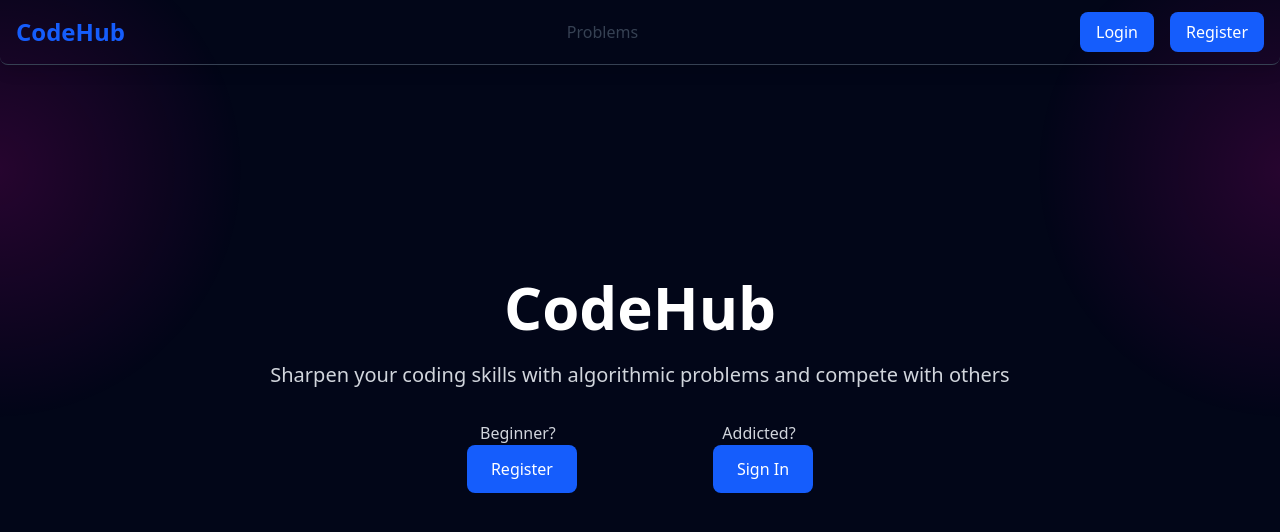
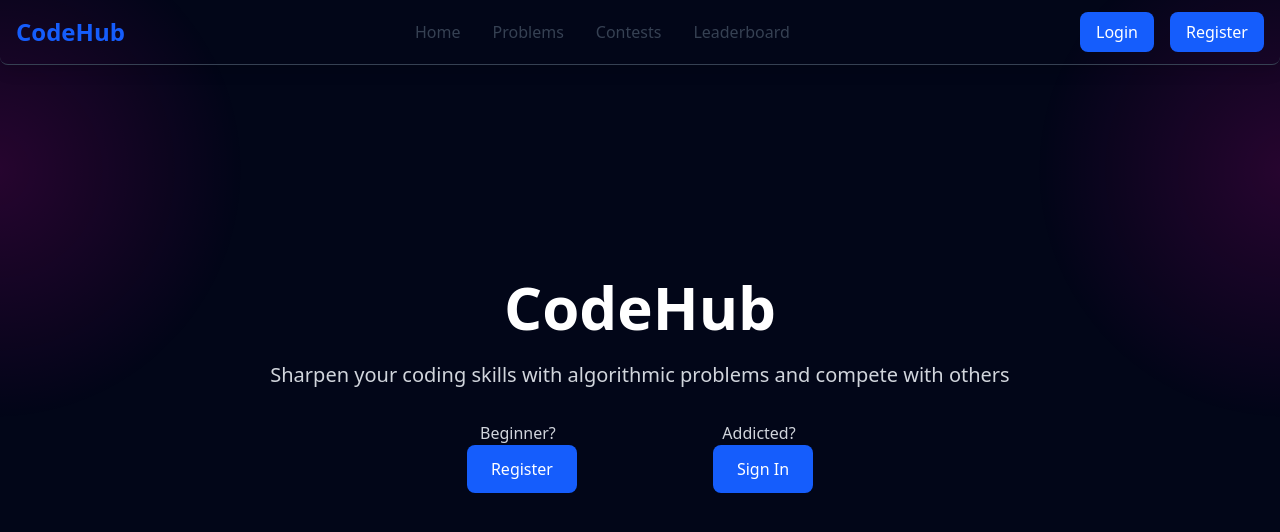
Before and after one commit to piyu5h25/CodeHub, a React (Vite) app in the folder client/: page / in a window 1280 px wide. Shown: the top 532 px of the page. Built offline with nearby package versions, Linux system fonts and the light colour scheme.

Commit message:
removed different navbar from homepage

```diff
--- a/client/src/components/HomeNav.jsx
+++ /dev/null
@@ -1,68 +0,0 @@
-// components/Navbar.jsx
-import React, { useState } from 'react'
-import { Link, useNavigate } from 'react-router-dom'
-import { useAuth } from '../context/AuthContext'
-
-const HomeNav = () => {
-  const { user, logout } = useAuth()
-  const navigate = useNavigate()
-
-  const handleLogout = () => {
-    logout()
-    navigate('/')
-  }
-
-  return (
-    <nav className="bg-#180525 shadow-lg border-b border-gray-700 rounded-lg">
-      <div className="max-w-7xl mx-auto px-4">
-        <div className="flex justify-between items-center h-16">
-          {/* Logo */}
-          <Link to="/" className="text-2xl font-bold text-blue-600">
-            CodeHub
-          </Link>
-
-          {/* Navigation Links */}
-          <div className="hidden md:flex space-x-8">
-
-            <Link to="/problems" className="text-gray-700 hover:text-blue-600">
-              Problems
-            </Link>
-
-          </div>
-
-          {/* Auth Buttons */}
-          <div className="flex items-center space-x-4">
-            {user ? (
-              <div className="flex items-center space-x-4">
-                <span className="text-gray-700">Welcome, {user.firstName}</span>
-                <button
-                  onClick={handleLogout}
-                  className="bg-red-600 text-white px-4 py-2 rounded-lg hover:bg-red-700"
-                >
-                  Logout
-                </button>
-              </div>
-            ) : (
-              <div className="flex space-x-4">
-                <Link
-                  to="/login"
-                  className="bg-blue-600 text-white px-4 py-2 rounded-lg hover:bg-blue-700"
-                >
-                  Login
-                </Link>
-                <Link
-                  to="/register"
-                  className="bg-blue-600 text-white px-4 py-2 rounded-lg hover:bg-blue-700"
-                >
-                  Register
-                </Link>
-              </div>
-            )}
-          </div>
-        </div>
-      </div>
-    </nav>
-  )
-}
-
-export default HomeNav
--- a/client/src/pages/Homepage.jsx
+++ b/client/src/pages/Homepage.jsx
@@ -1,14 +1,14 @@
 import React from 'react'
 import { Link } from 'react-router-dom'
 import { useAuth } from '../context/AuthContext'
-import HomeNav from '../components/HomeNav'
+import Navbar from '../components/Navbar'
 
 const Homepage = () => {
   const { user } = useAuth()
 
   return (
     <>
-    <HomeNav />
+    <Navbar />
     <div className="min-h-160 flex items-center justify-center ">
       <div className="text-center text-white">
         <h1 className="text-6xl font-bold mb-6">CodeHub</h1>
```
